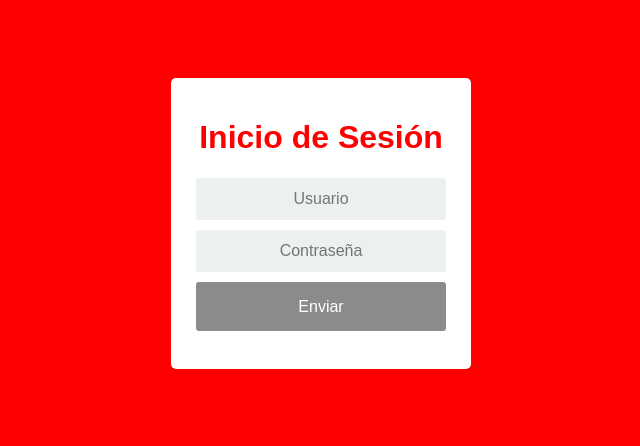
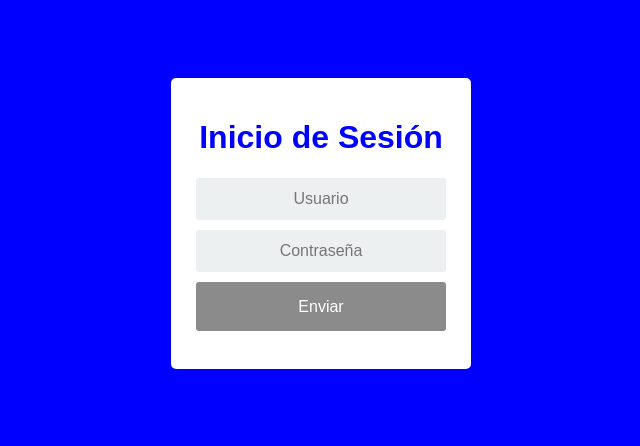
Before and after one commit to Lagaress/examGestor, a PHP site: page / in a window 1280 px wide. Shown: the top 446 px of the page, without its empty margins (319-959 px from the left). Run offline with PHP 8.4, Linux system fonts and the light colour scheme.

Commit message:
Cambios relativos a la exposiicon

```diff
--- a/admin/CRUD/updalumbbdd.php
+++ b/admin/CRUD/updalumbbdd.php
@@ -36,8 +36,8 @@
 
     $archivo = basename($_FILES['archivo']['name']);
 
-    if($archivo==NULL)
-        $archivo='default.jpg';
+    ////if($archivo==NULL)
+    //    $archivo='default.jpg';
     $subir_archivo = $directorio.$archivo;
 
 
--- a/profesor/operacionesProfesor/actualizarPreguntaEnLaBD.php
+++ b/profesor/operacionesProfesor/actualizarPreguntaEnLaBD.php
@@ -40,7 +40,7 @@ if ( !empty($vector_de_preguntas) )
 if ( !empty($nuevaRespCorrecta) )
 {
 
-    mysqli_query ($update , "UPDATE preguntas SET RESP ='$nuevaRespCorrecta' WHERE IDPREG='$valorDeLaPregunta'" ) ;
+    mysqli_query ($update , "UPDATE preguntas SET CORRECTA ='$nuevaRespCorrecta' WHERE IDPREG='$valorDeLaPregunta'" ) ;
     $contadorDeCambios++ ;
 
 
--- a/templates/login.css
+++ b/templates/login.css
@@ -1,6 +1,6 @@
 * {
   box-sizing: border-box;
-  color: red ;
+  color: blue ;
   }
 
   *:focus {
@@ -8,7 +8,7 @@
   }
   body {
   font-family: Arial;
-  background-color: red ;
+  background-color: blue ;
   padding: 50px;
   }
   .login {
```
